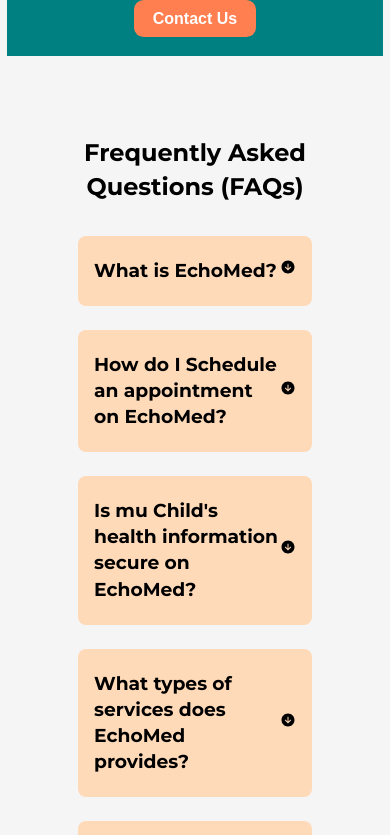
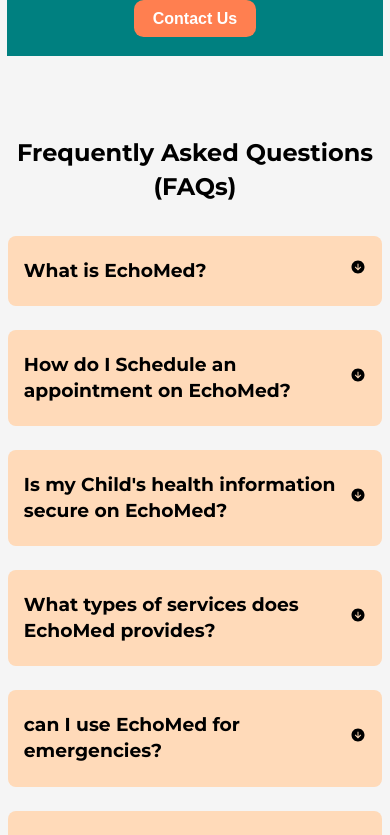
Before and after one commit to Remigit99/EchoMed, a Next.js app: page / in a window 390 px wide. Shown: the part 4360-5195 px from the top of the page. Built offline with nearby package versions, Linux system fonts and the light colour scheme.

Commit message:
modify faqs

```diff
--- a/Data/faqsData.js
+++ b/Data/faqsData.js
@@ -12,7 +12,7 @@ export const faqsData =[
     },
     {
         id:4,
-        question: "Is mu Child's health information secure on EchoMed?",
+        question: "Is my Child's health information secure on EchoMed?",
         answer: ""
     },
     {
--- a/app/home.module.css
+++ b/app/home.module.css
@@ -243,6 +243,13 @@
 
   }
 
+
+  .faqsContainer{
+    width: 96%;
+    /* margin: 0 auto;
+   */
+  }
+
   /* Tablet and Smaller Desktop */
   @media (min-width: 701px) and (max-width: 1120px) {
   }
```
